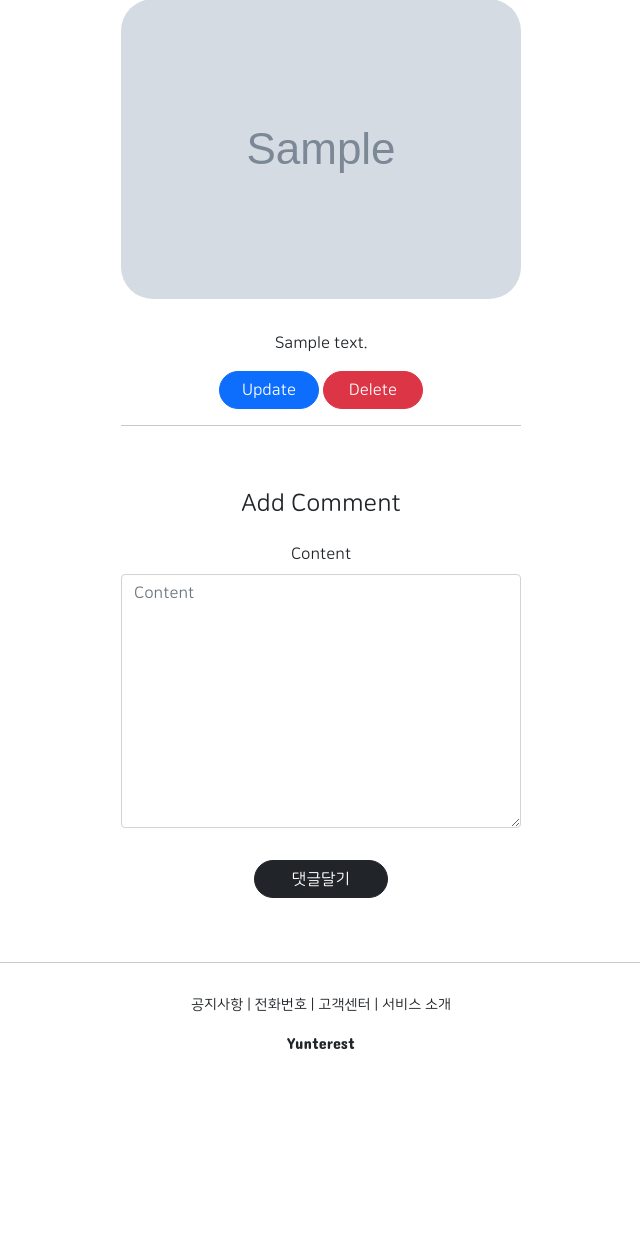
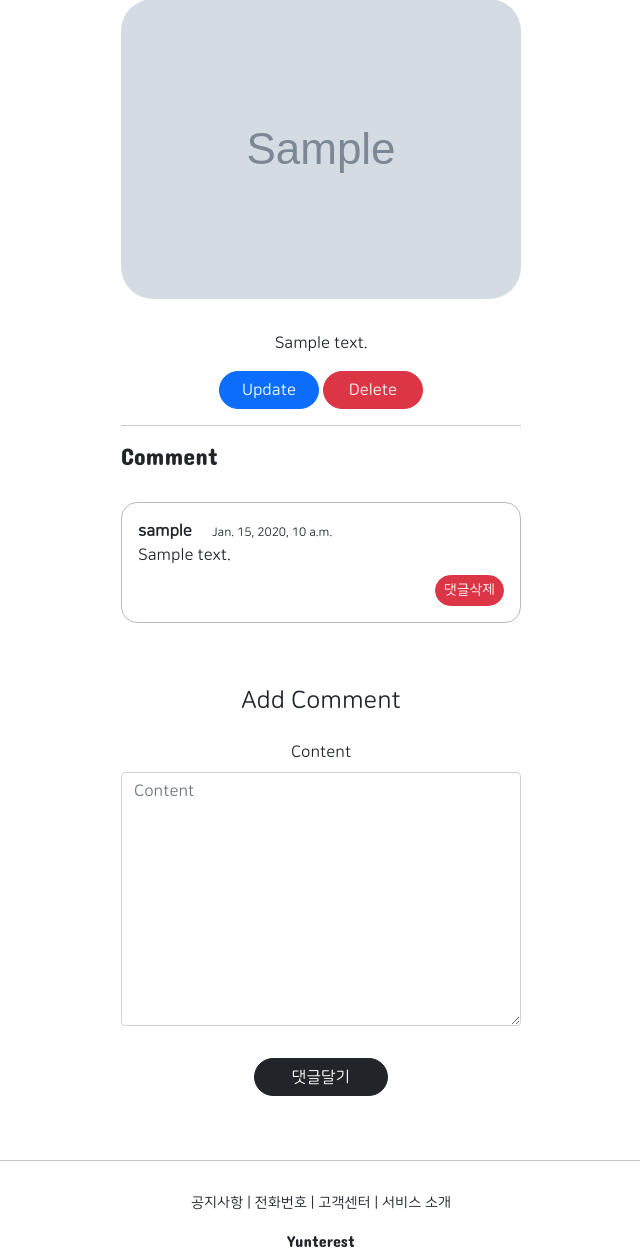
Before and after one commit to dev-yun/Yunterest, a Django app: page /articles/detail/1 in a window 1280 px wide. Shown: the part 365-1623 px from the top of the page, without its empty margins (319-959 px from the left). Before the commit the page ends 1414 px from the top, so only its background shows below. Run offline with Django 3.2, Linux system fonts and the light colour scheme; a user stored in the database is signed in; tables that the repository leaves empty hold one stand-in row (values such as "Sample post"); grey boxes marked "Sample" are stand-in pictures; some libraries are stand-ins or nearby versions.

Commit message:
Create Comment DeleteView and DetailView

```diff
--- a/articleapp/templates/articleapp/detail.html
+++ b/articleapp/templates/articleapp/detail.html
@@ -32,6 +32,14 @@
             {% endif %}
             <hr>
 
+            <div style="text-align: left; margin-bottom: 2rem">
+                <h4 class="yunterest_font">Comment</h4>
+            </div>
+            {% for comment in target_article.comment.all %}
+                {% include 'commentapp/detail.html' with comment=comment %}
+            {% endfor %}
+
+
             {% include 'commentapp/create.html' with article=target_article %}
 
         </div>
--- /dev/null
+++ b/commentapp/templates/commentapp/detail.html
@@ -0,0 +1,21 @@
+<div style="border: 1px solid; text-align: left; padding: 4%; margin: 1rem 0;
+border-radius: 1rem; border-color: #bbb">
+    <div>
+        <strong>
+            {{ comment.writer.profile.nickname }}
+        </strong>
+        &nbsp&nbsp&nbsp
+        <span style="font-size: 12px">{{ comment.created_at }}</span>
+    </div>
+    <div>
+        {{ comment.content }}
+    </div>
+    {% if comment.writer == user %}
+    <div style="text-align: right">
+        <a href="{% url 'commentapp:delete' pk=comment.pk %}"
+           class="btn btn-danger btn-sm rounded-pill mt-2">
+            댓글삭제
+        </a>
+    </div>
+    {% endif %}
+</div>
--- a/commentapp/urls.py
+++ b/commentapp/urls.py
@@ -1,9 +1,10 @@
 from django.urls import path
 
-from commentapp.views import CommentCreateView
+from commentapp.views import CommentCreateView, CommentDeleteView
 
 app_name = 'commentapp'
 
 urlpatterns = [
     path('create/', CommentCreateView.as_view(), name='create'),
+    path('delete/<int:pk>', CommentDeleteView.as_view(), name='delete'),
 ]
--- a/static/base.css
+++ b/static/base.css
@@ -16,3 +16,6 @@
 .not_change_link_color{
     color:black; text-decoration: none;
 }
+.hover{
+
+}
```
Also changed, not shown: commentapp/decorators.py (added, +14 -0 lines), commentapp/templates/commentapp/delete.html (added, +16 -0 lines), commentapp/views.py (+14 -2 lines).
